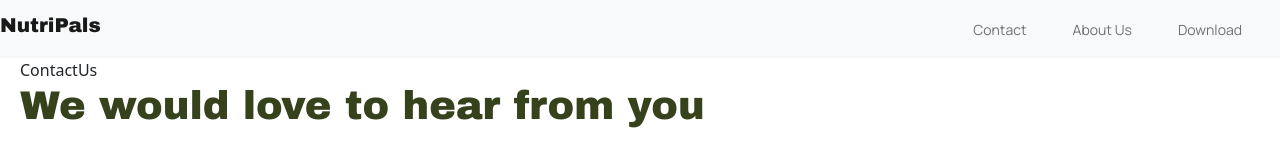
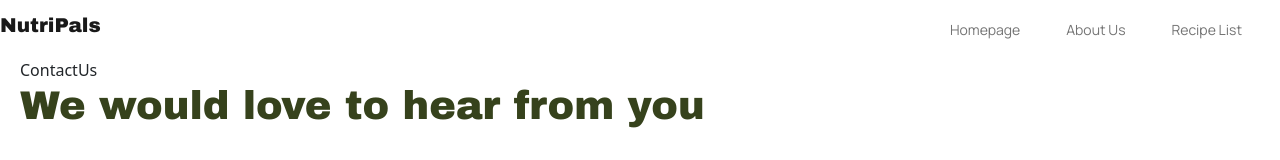
Before and after one commit to NutriPall/NutriPals, a React (Vite) app in the folder frontend/: page / in a window 1280 px wide. Shown: the top 160 px of the page. Built offline with nearby package versions, Linux system fonts and the light colour scheme.

Commit message:
Finalize menu with Routes

```diff
--- a/frontend/package.json
+++ b/frontend/package.json
@@ -9,7 +9,6 @@
   "dependencies": {
     "axios": "^1.3.4",
     "bootstrap": "^5.2.3",
-    "jquery": "^3.6.4",
     "prop-types": "^15.8.1",
     "react": "^18.2.0",
     "react-bootstrap": "^2.7.2",
--- a/frontend/src/components/BurgerMenu/BurguerMenu.jsx
+++ b/frontend/src/components/BurgerMenu/BurguerMenu.jsx
@@ -1,4 +1,5 @@
 import React, { useState } from "react";
+import { Link } from "react-router-dom";
 import "bootstrap/dist/css/bootstrap.min.css";
 import "bootstrap/dist/js/bootstrap.bundle.min.js";
 
@@ -6,32 +7,31 @@
   const [showMenu, setShowMenu] = useState(false);
 
   return (
-    <div className="navbar navbar-expand-md bg-light">
+    <div className="navbar navbar-expand-md">
       <h3 className="navbar-brand">NutriPals</h3>
       <button
         className="navbar-toggler"
         type="button"
         onClick={() => setShowMenu(!showMenu)}
-        aria-label="Toggle navigation"
       >
         <span className="navbar-toggler-icon"></span>
       </button>
       <div className={`collapse navbar-collapse ${showMenu ? "show" : ""}`} id="navbarTogglerDemo01">
         <ul className="navbar-nav ms-auto">
           <li className="nav-item">
-            <a className="nav-link" href="#">
-              Contact
-            </a>
+          <Link className="nav-link" to="/">
+            Homepage
+          </Link>
           </li>
           <li className="nav-item">
-            <a className="nav-link" href="#">
-              About Us
-            </a>
+          <Link className="nav-link" to="/about-us">
+            About Us
+          </Link>
           </li>
           <li className="nav-item">
-            <a className="nav-link" href="#">
-              Download
-            </a>
+          <Link className="nav-link" to="/recipes-list">
+            Recipe List
+          </Link>
           </li>
         </ul>
       </div>
```
Also changed, not shown: 1 other file (tests, documents, lock files or other folders).
